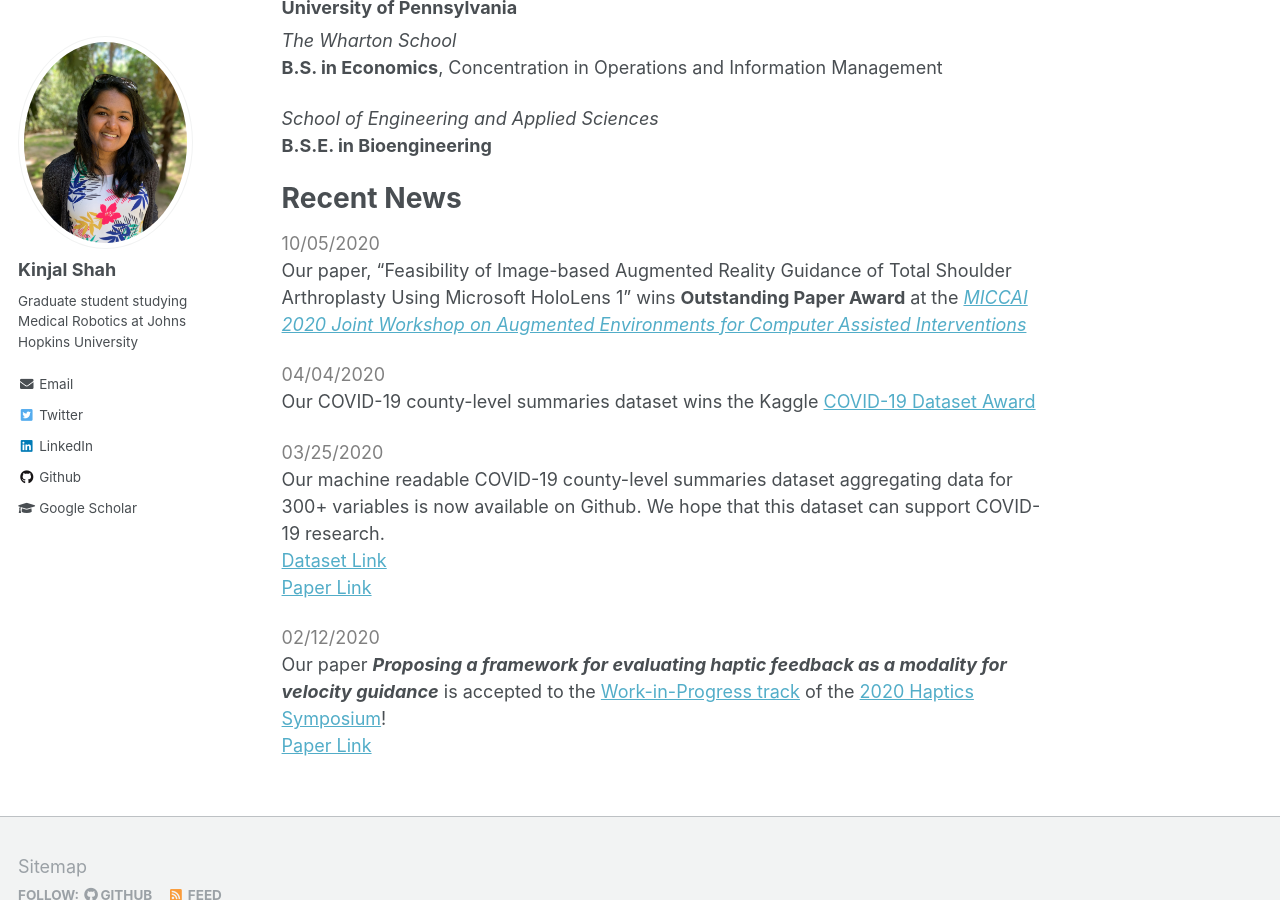
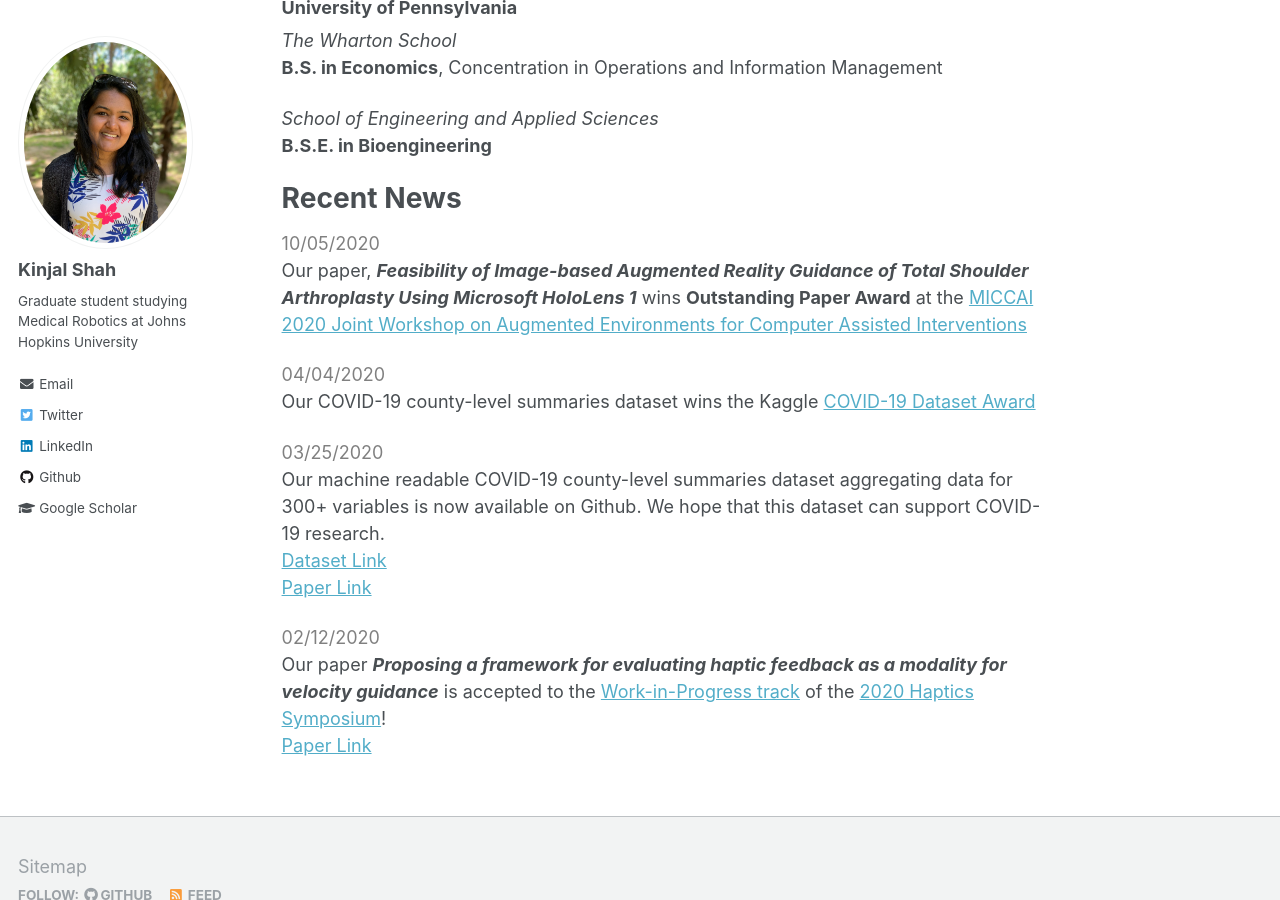
Before and after one commit to kinjmshah/kinjmshah.github.io, a Jekyll site: the page built from _pages/about.md, in a window 1280 px wide and 900 px high, scrolled down 679 px. Built offline with Jekyll 4.4.1, drawn with Linux system fonts in a browser that asks for light colours.

```diff
--- a/_pages/about.md
+++ b/_pages/about.md
@@ -29,7 +29,7 @@ Master's Thesis: Cognitive Load Aware User Interfaces for Mixed Reality Environm
 # Recent News
 
 <span style="color:gray">10/05/2020</span>
-Our paper, "Feasibility of Image-based Augmented Reality Guidance of Total Shoulder Arthroplasty Using Microsoft HoloLens 1" wins **Outstanding Paper Award** at the *[MICCAI 2020 Joint Workshop on Augmented Environments for Computer Assisted Interventions](https://workshops.ap-lab.ca/aecai2020/)*
+Our paper, ***Feasibility of Image-based Augmented Reality Guidance of Total Shoulder Arthroplasty Using Microsoft HoloLens 1*** wins **Outstanding Paper Award** at the [MICCAI 2020 Joint Workshop on Augmented Environments for Computer Assisted Interventions](https://workshops.ap-lab.ca/aecai2020/)
 
 <span style="color:gray">04/04/2020</span>
 Our COVID-19 county-level summaries dataset wins the Kaggle [COVID-19 Dataset Award](https://www.kaggle.com/data/139140#796870)
```
